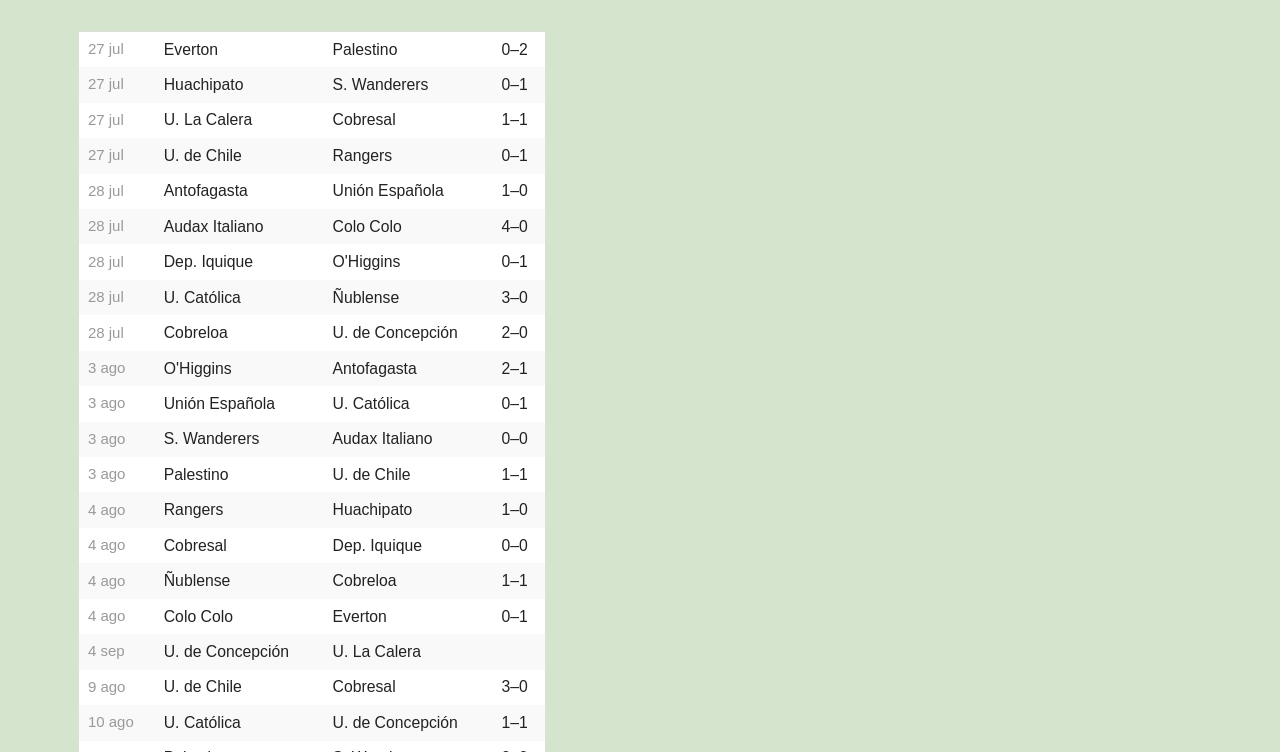
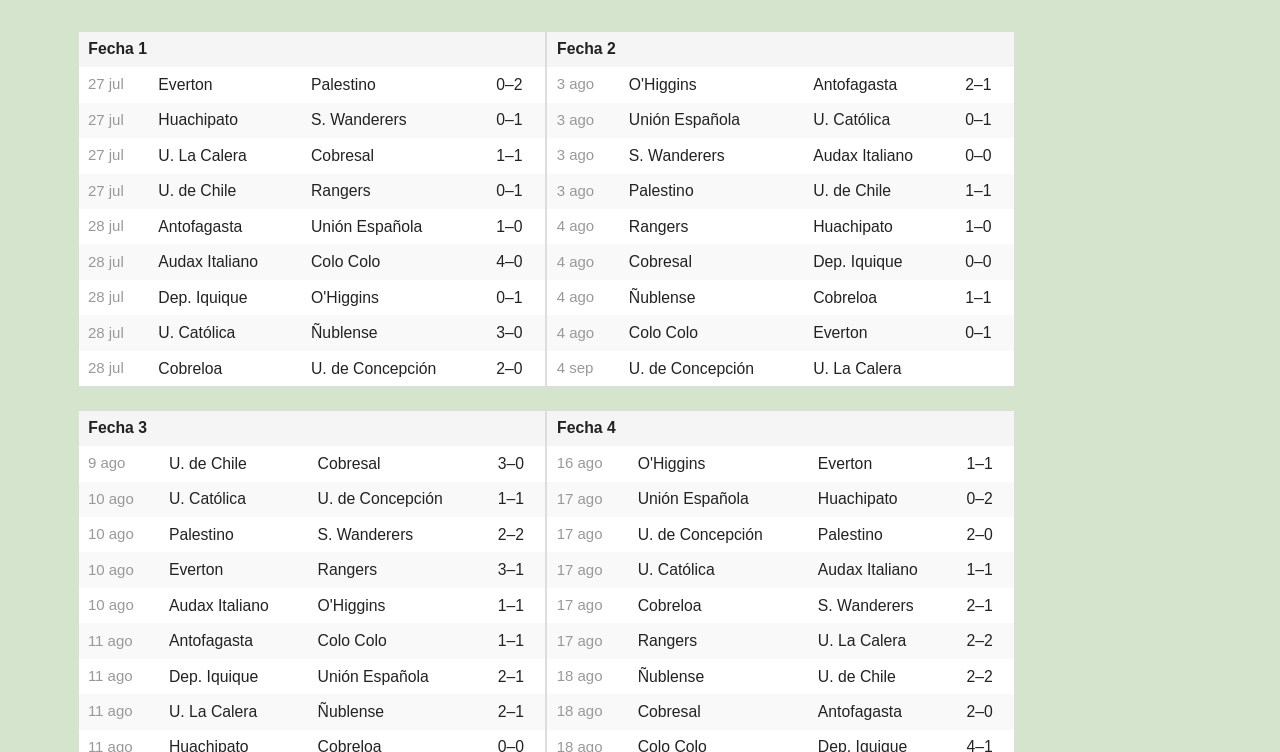
Before and after one commit to rbonvall/torneo, a plain HTML site: page app/index.html at #/matches in a window 1280 px wide. Shown: the part 48-800 px from the top of the page. Drawn offline with Linux system fonts and the light colour scheme.

Commit message:
Group matches by matchday

```diff
--- a/app/js/app.js
+++ b/app/js/app.js
@@ -15,7 +15,10 @@
     });
 
     app.controller('MatchesController', ['$scope', 'Tournament', function ($scope, Tournament) {
-        $scope.tournament = Tournament.query();
+        $scope.tournament = Tournament.query(function (response) {
+            $scope.matchesByMatchday = _(response.matches).groupBy('matchday');
+            $scope.matchdays = _($scope.matchesByMatchday).keys();
+        });
     }]);
 
     app.controller('StatsController', function ($scope, Tournament) {
--- a/app/partials/matches.html
+++ b/app/partials/matches.html
@@ -1,6 +1,11 @@
-<table class="large-5 columns">
+<table class="large-5 columns" ng-repeat="matchday in matchdays">
+  <thead>
+    <tr>
+      <th colspan="4" ng-bind-template="Fecha {{ matchday }}"></th>
+    </tr>
+  </thead>
   <tbody>
-    <tr ng-repeat="match in tournament.matches">
+    <tr ng-repeat="match in matchesByMatchday[matchday]">
       <td ng-bind="match.kickoff | kickoff" class="kickoff-date"></td>
       <td ng-bind="tournament.teams[match.teams[0]]"></td>
       <td ng-bind="tournament.teams[match.teams[1]]"></td>
```
